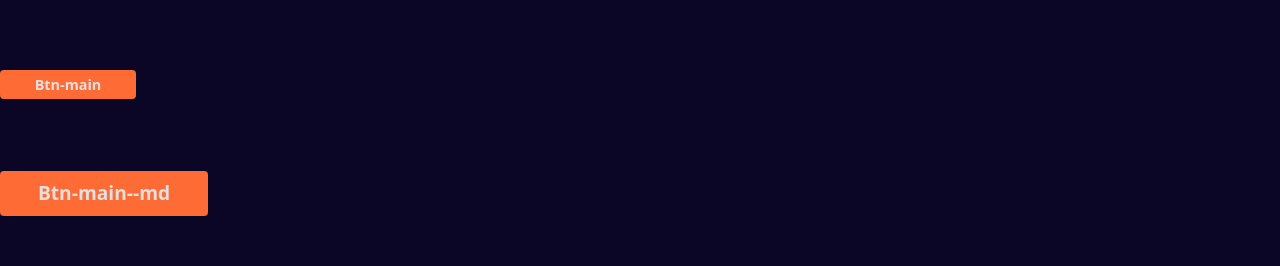
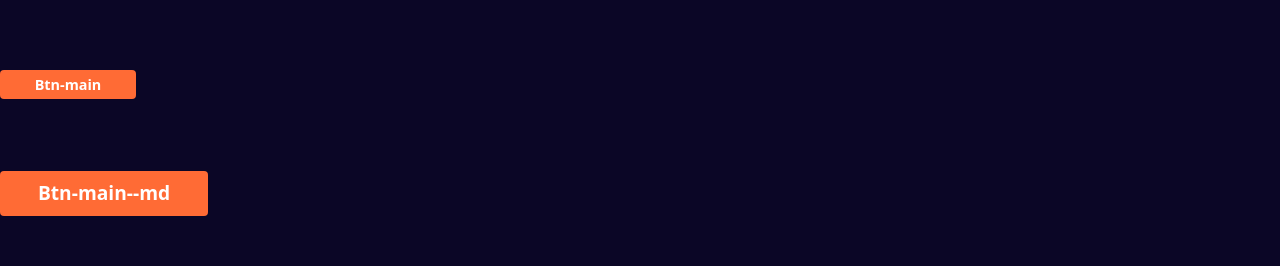
Before and after one commit to fgbyte/mai.photo, a website: page dist/style-guide.html in a window 1280 px wide. Shown: the part 290-556 px from the top of the page. Drawn offline with Linux system fonts and the light colour scheme.

Commit message:
[UPDATE] color white buttons

```diff
--- a/scss/components/_btn-main.scss
+++ b/scss/components/_btn-main.scss
@@ -1,9 +1,9 @@
 .btn-main {
-    width: 8.5rem;
+    min-width: 8.5rem;
     height: 1.8rem;
     border-radius: 4px;
     border: none;
-    color: $white;
+    color: white;
     font-weight: 700;
     font-size: .9rem;
     background-color: $primary;
```
Also changed, not shown: dist/css/main.css.
